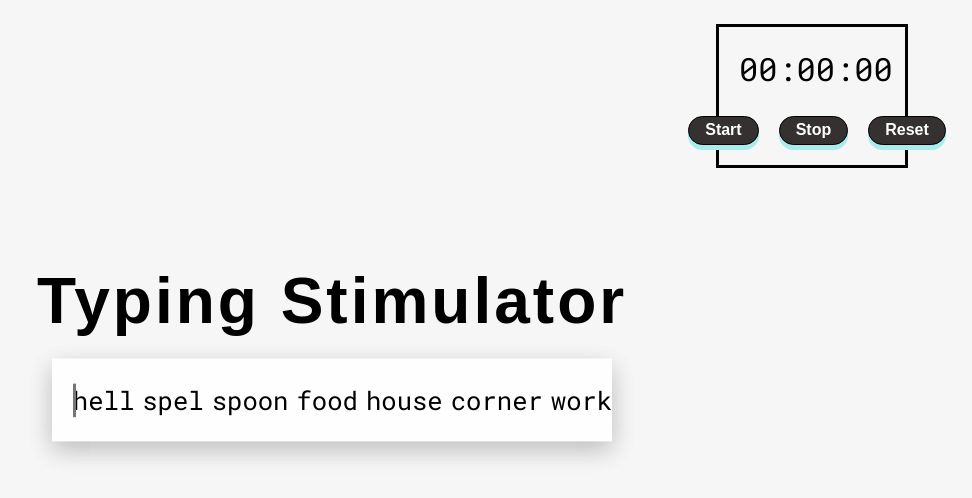
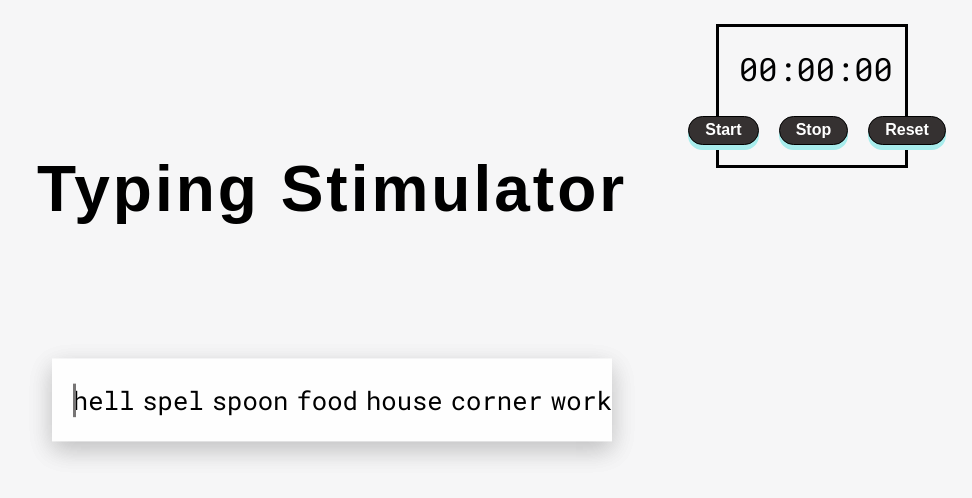
Before and after one commit to FurqanAnwar/Typing-Simulator, a website: page index.html in a window 1280 px wide. Shown: the whole page, without its empty margins (308-1280 px from the left). Drawn offline with Linux system fonts and the light colour scheme.

Commit message:
Update style.css

```diff
--- a/style.css
+++ b/style.css
@@ -29,7 +29,7 @@ body {
 }
 
 .heading {
-  margin-top: 120px;
+/*   margin-top: 120px; */
   display: inline-block;
   font-family: 'Space Grotesk', sans-serif;
   font-weight: 800;
```
